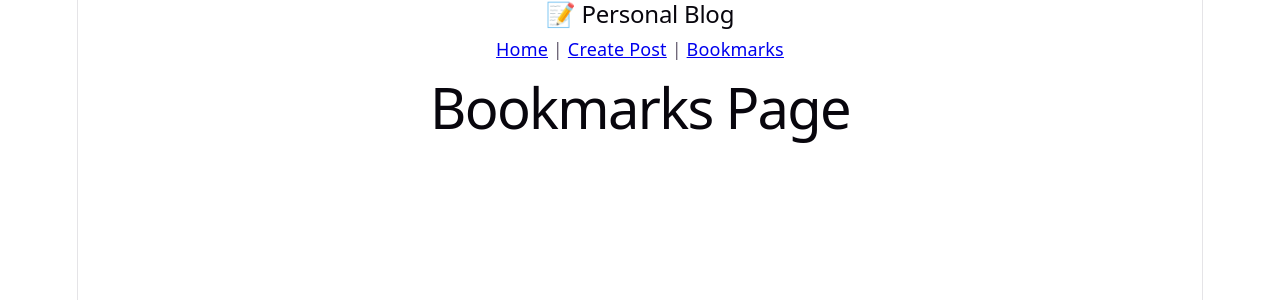
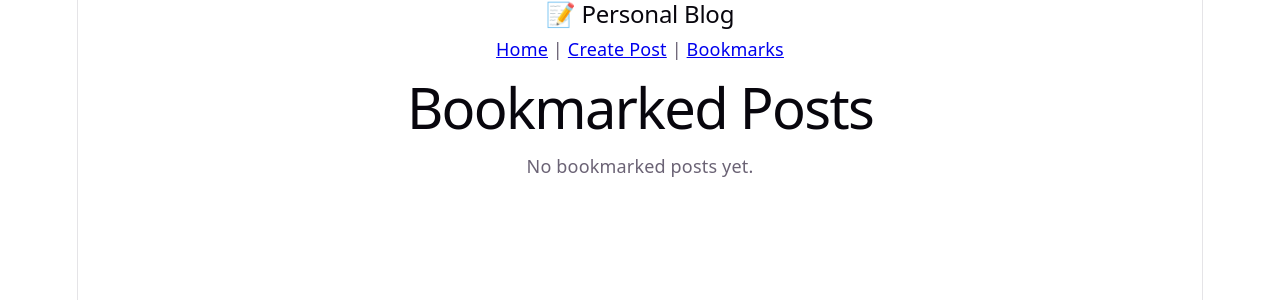
Before and after one commit to sumeyaarebo94-sudo/blog-app, a React (Vite) app: page /bookmarks in a window 1280 px wide. Shown: the top 300 px of the page. Built offline with nearby package versions, Linux system fonts and the light colour scheme.

Commit message:
Step 6: Implement bookmarks using Jotai

```diff
--- a/src/atoms/bookmarkAtoms.jsx
+++ b/src/atoms/bookmarkAtoms.jsx
@@ -0,0 +1,3 @@
+import { atom } from "jotai";
+
+export const bookmarksAtom = atom([]);
--- a/src/pages/BlogDetails.jsx
+++ b/src/pages/BlogDetails.jsx
@@ -1,9 +1,13 @@
 import { useEffect, useState } from "react";
 import { useNavigate, useParams } from "react-router-dom";
+import { useAtom } from "jotai";
+import { bookmarksAtom } from "../atoms/bookmarkAtoms";
 
 function BlogDetails() {
   const { id } = useParams();
   const navigate = useNavigate();
+
+  const [bookmarks, setBookmarks] = useAtom(bookmarksAtom);
 
   const [post, setPost] = useState(null);
   const [comments, setComments] = useState([]);
@@ -11,7 +15,7 @@ function BlogDetails() {
   const [error, setError] = useState(null);
 
   useEffect(() => {
-    // Fetch blog
+    // Fetch the selected blog post
     fetch(`https://dummyjson.com/posts/${id}`)
       .then((res) => {
         if (!res.ok) {
@@ -35,6 +39,10 @@ function BlogDetails() {
         setComments(data.comments);
       });
   }, [id]);
+
+  function addBookmark() {
+    setBookmarks([...bookmarks, post]);
+  }
 
   if (loading) return <h2>Loading...</h2>;
 
@@ -62,6 +70,10 @@ function BlogDetails() {
         </div>
       ))}
 
+      <button onClick={addBookmark}>
+        Bookmark
+      </button>
+
       <button onClick={() => navigate("/")}>
         ← Back
       </button>
--- a/src/pages/Bookmarks.jsx
+++ b/src/pages/Bookmarks.jsx
@@ -1,5 +1,23 @@
+import { useAtom } from "jotai";
+import { bookmarksAtom } from "../atoms/bookmarkAtoms";
+import BlogCard from "../components/BlogCard";
+
 function Bookmarks() {
-  return <h1>Bookmarks Page</h1>;
+  const [bookmarks] = useAtom(bookmarksAtom);
+
+  return (
+    <div>
+      <h1>Bookmarked Posts</h1>
+
+      {bookmarks.length === 0 ? (
+        <p>No bookmarked posts yet.</p>
+      ) : (
+        bookmarks.map((post) => (
+          <BlogCard key={post.id} post={post} />
+        ))
+      )}
+    </div>
+  );
 }
 
 export default Bookmarks;
```
